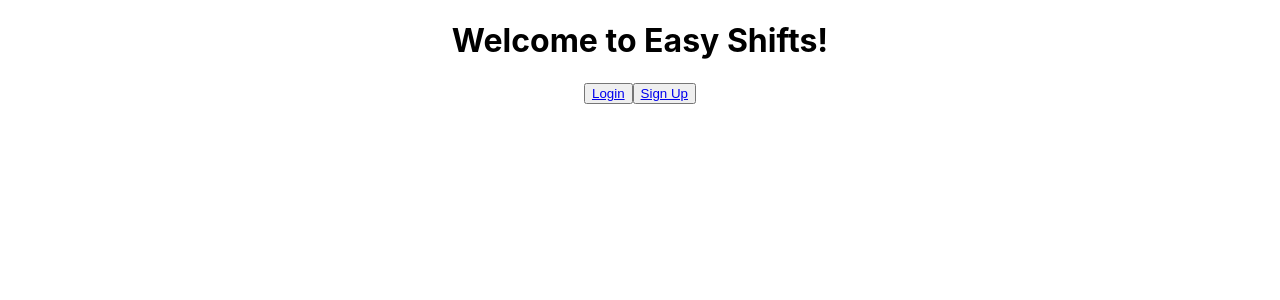
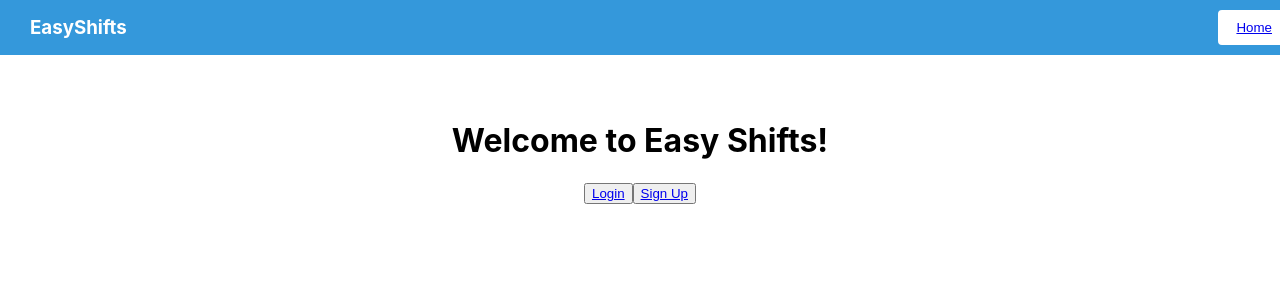
Before and after one commit to AlonMesh/EasyShifts, a React (Create React App) app in the folder app/: page / in a window 1280 px wide. Shown: the top 300 px of the page. Built offline with nearby package versions, Linux system fonts and the light colour scheme; no server answers.

Commit message:
Toolbar added

```diff
--- a/app/src/App/App.css
+++ b/app/src/App/App.css
@@ -1,5 +1,6 @@
 .App {
   text-align: center;
+  padding-top: 100px;
 }
 
 .App-logo {
--- a/app/src/App/App.jsx
+++ b/app/src/App/App.jsx
@@ -15,6 +15,7 @@ import ManagerViewShiftsRequests from '../components/ManagerViewShiftsRequests';
 import ManagerWorkersList from '../components/ManagerWorkersList';
 import ShiftsPage from '../components/ShiftsPage';
 import EmployeeListPage from '../components/EmployeeListPage';
+import Toolbar from '../components/Toolbar';
 import './App.css';
 import * as socket_object from '../utils'
 
@@ -24,7 +25,7 @@ function App() {
   return (
     <Router>
       <div className="App">
-        <h1>Welcome to Easy Shifts!</h1>
+        <Toolbar />
         <Routes>
           <Route path="/" element={<Home/>} />
           <Route path="/login" element={<Login/>} />
--- a/app/src/components/Home.jsx
+++ b/app/src/components/Home.jsx
@@ -5,6 +5,7 @@ import { Link } from 'react-router-dom';
 const Home = () => {
   return (
     <div>
+      <h1>Welcome to Easy Shifts!</h1>
       <button><Link to="/login">Login</Link></button>
       <button><Link to="/signup">Sign Up</Link></button>
     </div>
--- /dev/null
+++ b/app/src/components/Toolbar.jsx
@@ -0,0 +1,14 @@
+import React from 'react';
+import './../css/Toolbar.css';
+import { Link } from 'react-router-dom';
+
+const Toolbar = () => {
+  return (
+    <div className="toolbar">
+      <h3>EasyShifts</h3>
+      <button><Link to="/home">Home</Link></button>
+    </div>
+  );
+};
+
+export default Toolbar;
--- /dev/null
+++ b/app/src/css/Toolbar.css
@@ -0,0 +1,36 @@
+body {
+  margin: 0; /* Reset default body margin */
+}
+.toolbar {
+  position: fixed;
+  top: 0;
+  left: 0;
+  width: 100%;
+  background-color: #3498db;
+  color: #fff;
+  padding: 10px;
+  display: flex;
+  align-items: center;
+  justify-content: space-between;
+}
+
+.toolbar h3 {
+  margin: 0;
+  padding-left: 20px;
+}
+
+.toolbar button {
+  background-color:  #fff;
+  color: #fff;
+  padding: 8px 16px;
+  margin-left: 30px;
+  border: 2px solid #fff;
+  border-radius: 4px;
+  text-decoration: none;
+  cursor: pointer;
+  transition: background-color 0.3s, color 0.3s
+}
+
+.toolbar button:hover {
+  background-color:  #3498db;
+}
```
